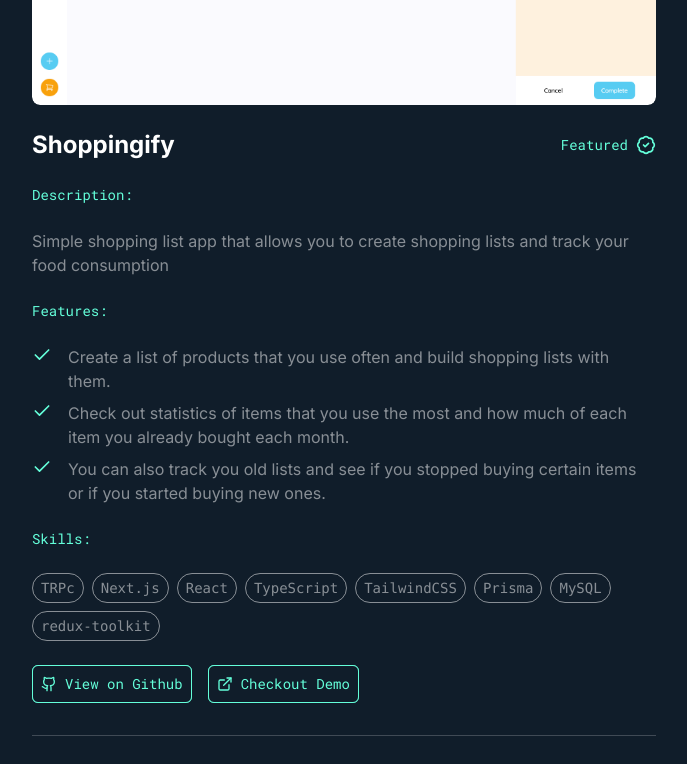
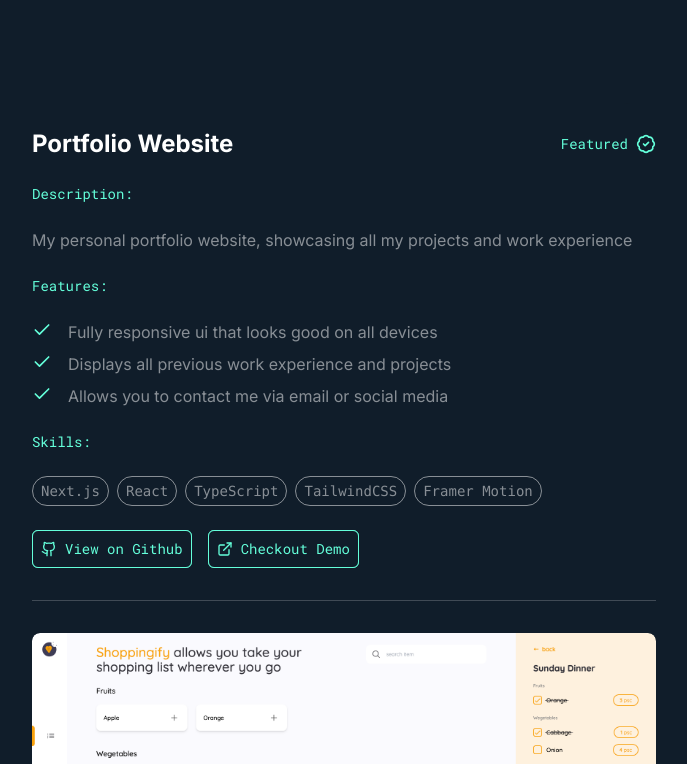
Before and after one commit to KacperHemperek/portfolio, a Next.js app: page / in a window 1280 px wide. Shown: the part 2320-3084 px from the top of the page, without its empty margins (296-983 px from the left). Built offline with nearby package versions, Linux system fonts and the light colour scheme.

Commit message:
content: add portfolio website to projects

```diff
--- a/src/content/projects.ts
+++ b/src/content/projects.ts
@@ -1,9 +1,24 @@
 import shoppingifyImage from '~/assets/shoppingify_project.png';
 import twitterImage from '~/assets/twitter_clone_project.png';
+import portfolioImage from '~/assets/protfolio_project_thumbnail.png';
 import { DetailedProjectCardProps } from '~/components/common/detailed-project-card';
 import { socials } from '~/utils/socials';
 
 export const featuredProjects: DetailedProjectCardProps[] = [
+  {
+    title: 'Portfolio Website',
+    image: portfolioImage,
+    description:
+      'My personal portfolio website, showcasing all my projects and work experience',
+    features: [
+      'Fully responsive ui that looks good on all devices',
+      'Displays all previous work experience and projects',
+      'Allows you to contact me via email or social media',
+    ],
+    link: '/',
+    repoLink: `${socials.github.url}/portfolio`,
+    skills: ['Next.js', 'React', 'TypeScript', 'TailwindCSS', 'Framer Motion'],
+  },
   {
     title: 'Shoppingify',
     image: shoppingifyImage,
```
Also changed, not shown: src/assets/protfolio_project_thumbnail.png (added).
